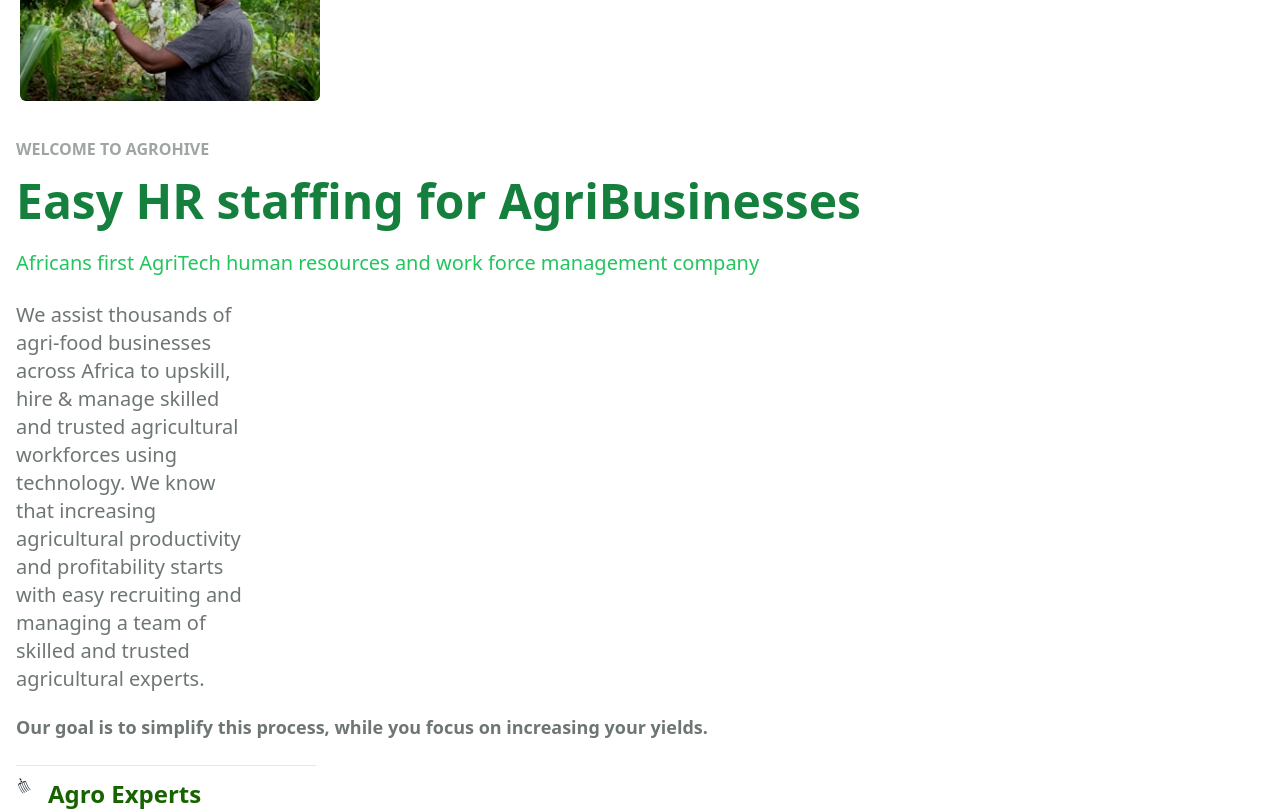
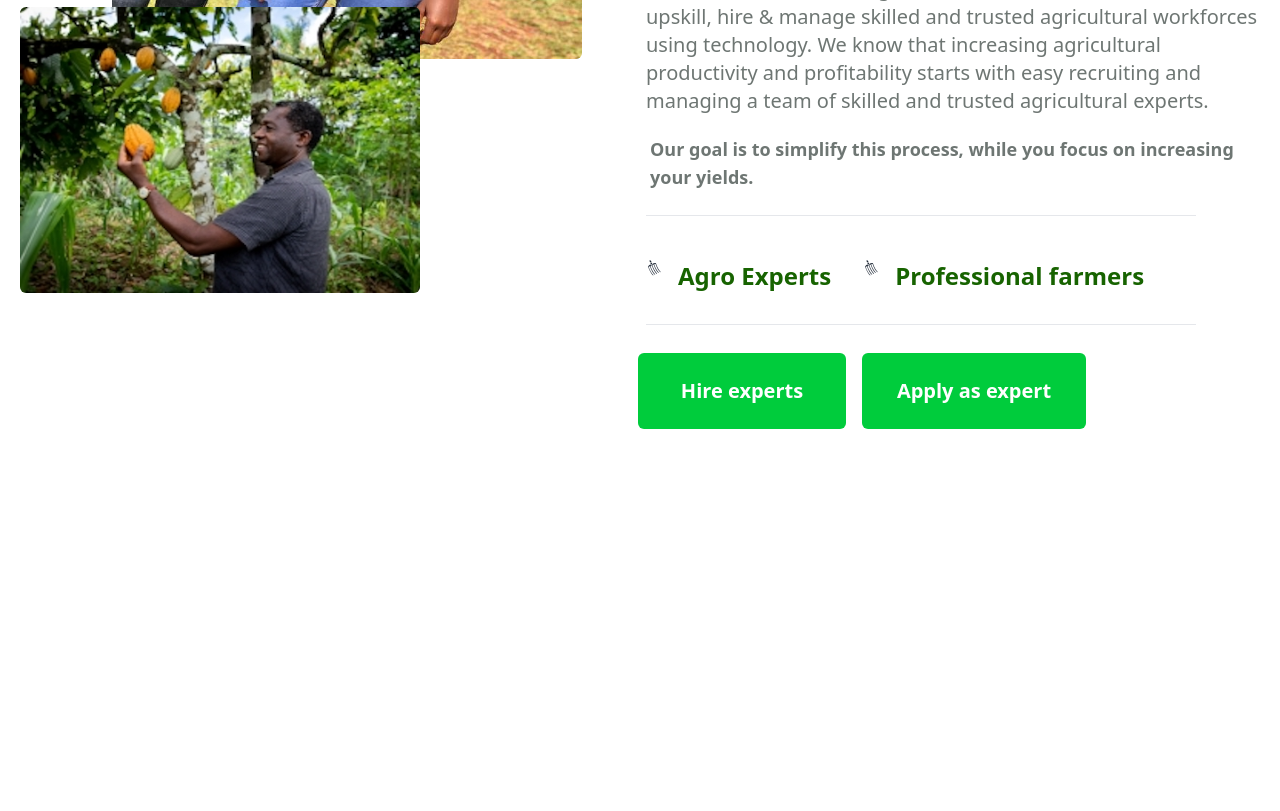
Before and after one commit to Tolexy95/agrolearn, a React (Vite) app: page / in a window 1280 px wide. Shown: the part 1160-1971 px from the top of the page. After the commit the page ends 1597 px from the top, so only its background shows below. Built offline with nearby package versions, Linux system fonts and the light colour scheme.

Commit message:
desktop done

```diff
--- a/src/component/LandingPage/Hr.jsx
+++ b/src/component/LandingPage/Hr.jsx
@@ -7,22 +7,32 @@
 
 const Hr = () => {
   return (
-    <div>
-<div><img src={picture} className=' w-[300px] ml-5 rounded-md' alt="" /></div>
-<div><img src={picture2} className='mt-6 w-[300px] ml-5 rounded-md' alt="" /></div>
-<div className='mt-9 ml-4 font-semibold text-[#9ea5a2] '>WELCOME TO AGROHIVE</div>
-<div className='mt-4 px-4 text-5xl font-semibold text-green-700'>Easy HR staffing for AgriBusinesses</div>
+    <div className=''>
+        <div className='lg:flex'>
+<div className="lg:relative">
+  <img src={picture} className="w-[300px] ml-5 rounded-md lg:w-[600px] lg:ml-28 lg:m-4" alt="" />
+  <img
+    src={picture2}
+    className="mt-6 w-[300px] ml-5 rounded-md lg:w-[400px] lg:items-end justify-end lg:absolute lg:top-[440px] lg:left-0"
+    alt=""
+  />
+</div>
+<div className=''>
+<div className='mt-9 ml-4 font-semibold text-[#9ea5a2] lg:mt-48 lg:ml-44'>WELCOME TO AGROHIVE</div>
+<div className='mt-4 px-4 text-5xl font-semibold text-green-700 lg:ml-40'>Easy HR staffing for AgriBusinesses</div>
 <div>
-    <p className='mt-6 px-4 text-xl font-Handlee-cursive text-green-500'>Africans first AgriTech human resources and work force management company</p>
+    <p className='mt-6 px-4 text-xl font-Handlee-cursive text-green-500 lg:w-[430px] lg:ml-40'>Africans first AgriTech human resources and work force management company</p>
 
 </div>
 <div>
-    <p className='mt-6 px-4 text-xl text-[#6e7673] w-[270px]'>We assist thousands of agri-food businesses across Africa to upskill, hire & manage skilled and trusted agricultural workforces using technology. We know that increasing agricultural productivity and profitability starts with easy recruiting and managing a team of skilled and trusted agricultural experts.</p></div>
+    <p className='mt-6 px-4 text-xl text-[#6e7673] w-[270px] lg:ml-40 lg:w-[650px]'>We assist thousands of agri-food businesses across Africa to upskill, hire & manage skilled and trusted agricultural workforces using technology. We know that increasing agricultural productivity and profitability starts with easy recruiting and managing a team of skilled and trusted agricultural experts.</p></div>
     <div>
-        <p className='mt-5 px-4 text-lg font-bold text-[#6e7673]'>Our goal is to simplify this process, while you focus on increasing your yields.</p>
+        <p className='mt-5 px-4 text-lg font-bold text-[#6e7673] lg:ml-36 lg:px-9'>Our goal is to simplify this process, while you focus on increasing your yields.</p>
     </div>
-    <hr  className='mt-6 w-[300px] ml-4 '/>
-    <div className='mt-3 flex px-4 gap-4 '>
+    <div className=' lg:ml-40 '>
+    <hr  className='mt-6 w-[300px] ml-4 lg:w-[550px] max-lg:mt-5 '/>
+    <div className='lg:flex lg:flex-row lg:mt-8'>
+    <div className='mt-3 flex px-4 gap-4   '>
     <GiPitchfork className='' />
         <p className='text-[#176300] font-semibold text-2xl'>Agro Experts</p>
 
@@ -31,12 +41,17 @@
     <GiPitchfork className='' />
         <p className='text-[#176300] text-2xl font-semibold'>Professional farmers</p>
     </div>
-    <hr  className='w-[300px] ml-4 mt-3 text-green-500 text-2xl' />
-    <div className='flex flex-col mt-4'>
+    </div>
+
+    <hr  className='w-[300px] ml-4 mt-3 text-green-500 text-2xl lg:w-[550px] lg:mt-8 ' />
+    <div className='flex flex-col mt-4 lg:flex-row lg:mt-5'>
             <button className='bg-[#00cc3c] text-white text-xl px-4 w-52 py-6 rounded-md m-2 font-bold'>Hire experts</button>
             <button className='bg-[#00cc3c] text-white text-xl  px-4 w-56 py-6 rounded-md m-2 font-bold'>Apply as expert</button>
         </div>
+    </div>
 
+        </div>
+        </div>
     </div>
 
 
```
